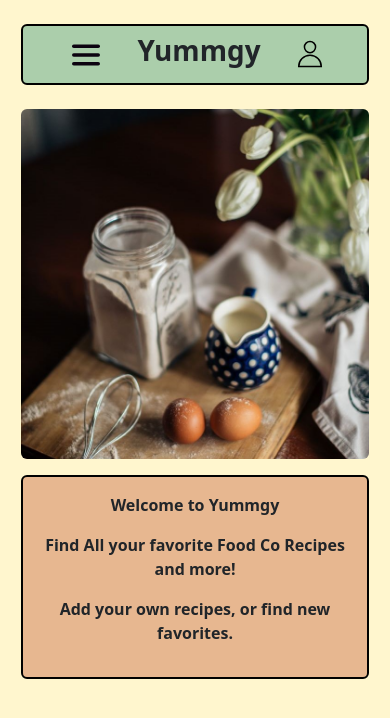
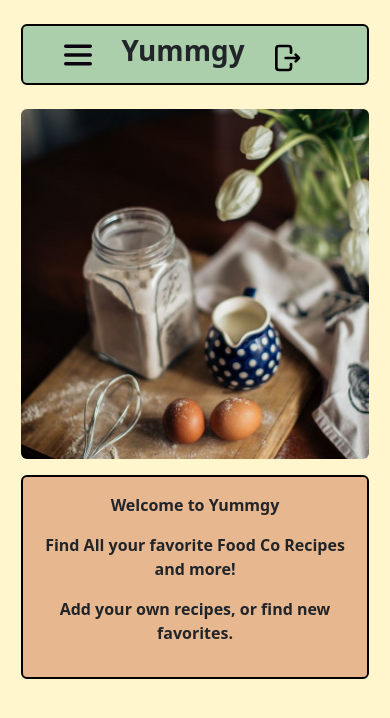
Before and after one commit to ATEOTG/Yummgy-Frontend, a React (Create React App) app: page / in a window 390 px wide. Shown: the top 718 px of the page. Built offline with nearby package versions, Linux system fonts and the light colour scheme; no server answers; sample sign-in values are in the browser's storage.

Commit message:
added logout icon/functionality for mobile

```diff
--- a/src/App.js
+++ b/src/App.js
@@ -1,5 +1,5 @@
 import "./App.css";
-import { Route, Routes } from "react-router-dom";
+import { Route, Routes, useNavigate } from "react-router-dom";
 import Home from "./components/pages/Home";
 import AllRecipes from "./components/pages/AllRecipes";
 import Navigation from "./components/Navigation";
@@ -14,6 +14,7 @@ import PersonIcon from "./svg/PersonIcon";
 import HamburgerIcon from "./svg/HamburgerIcon";
 import MobileMenu from "./components/MobileMenu";
 import MobileMenuContent from "./components/MobileMenuContent";
+import LogoutIcon from "./svg/LogoutIcon";
 
 function App() {
   const [isUserLogged, setIsUserLogged] = useState(() => {
@@ -22,18 +23,32 @@ function App() {
   const [currUserInfo, setCurrentUserInfo] = useState({});
   const [isCollapse, setIsCollapse] = useState(false);
 
+  const navigate = useNavigate();
+
   useEffect(() => {
     if (isUserLogged) {
       YummgyApi.getLoggedInUser(setCurrentUserInfo);
     }
   }, []);
+
+  const logoutHandler = () => {
+    sessionStorage.setItem("jwt", "");
+    setIsUserLogged(false);
+    setCurrentUserInfo({});
+    navigate("/", { replace: true });
+  };
+
   return (
     <div>
       <header>
         <div className="border border-2 p-2 w-95 rounded m-auto mt-4 title-cont border-black">
           <MobileMenu setIsCollapse={setIsCollapse} />
           <h1 className="text-center fw-bold">Yummgy</h1>
-          <PersonIcon />
+          {isUserLogged ? (
+            <LogoutIcon logoutHandler={logoutHandler} />
+          ) : (
+            <PersonIcon />
+          )}
         </div>
         <MobileMenuContent
           isUserLogged={isUserLogged}
--- a/src/components/pages/Home.css
+++ b/src/components/pages/Home.css
@@ -51,9 +51,10 @@
     flex-direction: column;
   }
 
-  .register-btn-mobile {
+  a.register-btn-mobile {
     margin-top: 1rem;
     display: block;
+    font-size: 20px !important;
   }
 
   .register-btn-desktop {
--- /dev/null
+++ b/src/svg/LogoutIcon.css
@@ -0,0 +1,12 @@
+.logout-icon {
+  display: none;
+  position: relative !important;
+  margin-right: 2rem;
+  margin-top: 0.5rem;
+}
+
+@media (max-width: 767px) {
+  .logout-icon {
+    display: block;
+  }
+}
--- a/src/svg/LogoutIcon.js
+++ b/src/svg/LogoutIcon.js
@@ -1,20 +1,23 @@
 import React from "react";
+import "./LogoutIcon.css";
 
 function LogoutIcon(props) {
   return (
     <svg
+      className="logout-icon"
       width="32px"
       height="32px"
       viewBox="0 0 24 24"
       fill="none"
       xmlns="http://www.w3.org/2000/svg"
+      onClick={props.logoutHandler}
     >
       <path
         d="M15 16.5V19C15 20.1046 14.1046 21 13 21H6C4.89543 21 4 20.1046 4 19V5C4 3.89543 4.89543 3 6 3H13C14.1046 3 15 3.89543 15 5V8.0625M11 12H21M21 12L18.5 9.5M21 12L18.5 14.5"
         stroke="#000000"
-        stroke-width="2"
-        stroke-linecap="round"
-        stroke-linejoin="round"
+        strokeWidth="2"
+        strokeLinecap="round"
+        strokeLinejoin="round"
       />
     </svg>
   );
```
